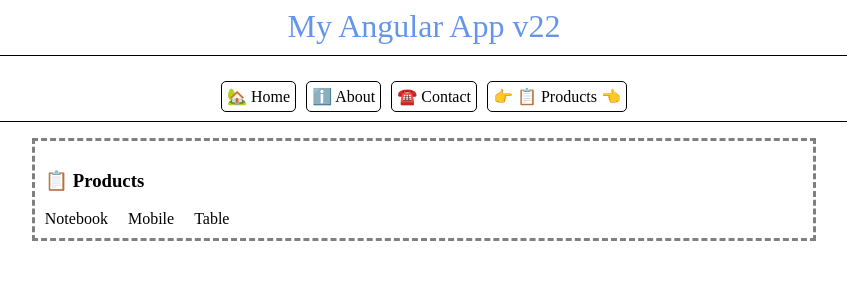
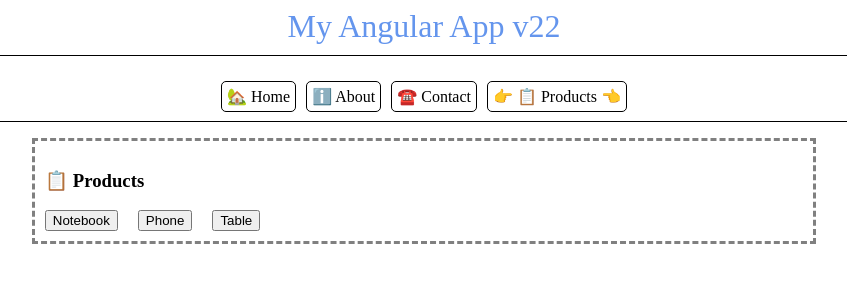
Before and after one commit to Oleg-ru/ng-mini-apps, an Angular app: page /pages/products in a window 1280 px wide. Shown: the top 300 px of the page, without its empty margins (216-1063 px from the left). Built offline with nearby package versions, Linux system fonts and the light colour scheme.

Commit message:
feature: Routing set query params with navigate

```diff
--- a/src/app/pages/products/products.html
+++ b/src/app/pages/products/products.html
@@ -17,9 +17,16 @@
 <!--  </nav>-->
 
   <!-- Query Parameter with routerLink -->
-  <nav class="list-container">
-    <a routerLink="/pages/products" [queryParams]="{category: 'notebook', sort: 'price'}">Notebook</a>
-    <a routerLink="/pages/products" [queryParams]="{category: 'mobile', sort: 'price'}">Mobile</a>
-    <a routerLink="/pages/products" [queryParams]="{category: 'table', sort: 'price'}">Table</a>
-  </nav>
+<!--  <nav class="list-container">-->
+<!--    <a routerLink="/pages/products" [queryParams]="{category: 'notebook', sort: 'price'}">Notebook</a>-->
+<!--    <a routerLink="/pages/products" [queryParams]="{category: 'mobile', sort: 'price'}">Mobile</a>-->
+<!--    <a routerLink="/pages/products" [queryParams]="{category: 'table', sort: 'price'}">Table</a>-->
+<!--  </nav>-->
+
+  <!-- Router Parameter with Navigate() -->
+    <nav class="list-container">
+      <button (click)="viewDetails('notebook')">Notebook</button>
+      <button (click)="viewDetails('phone')">Phone</button>
+      <button (click)="viewDetails('table')">Table</button>
+    </nav>
 </div>
--- a/src/app/pages/products/products.ts
+++ b/src/app/pages/products/products.ts
@@ -17,13 +17,21 @@ export class Products {
   // }
 
   // Reading Query parameters using RouterLink
-  ngOnInit() {
-    this.activatedRouter.queryParamMap.subscribe((params) => {
-      const category = params.get('category');
-      const sort = params.get('sort');
+  // ngOnInit() {
+  //   this.activatedRouter.queryParamMap.subscribe((params) => {
+  //     const category = params.get('category');
+  //     const sort = params.get('sort');
+  //     console.log(category);
+  //     console.log(sort);
+  //   });
+  // }
 
-      console.log(category);
-      console.log(sort);
+  viewDetails(category: string) {
+    this.router.navigate(['/pages/products'], {
+      queryParams: {
+        category: category,
+      },
     });
+    console.log(category);
   }
 }
```
